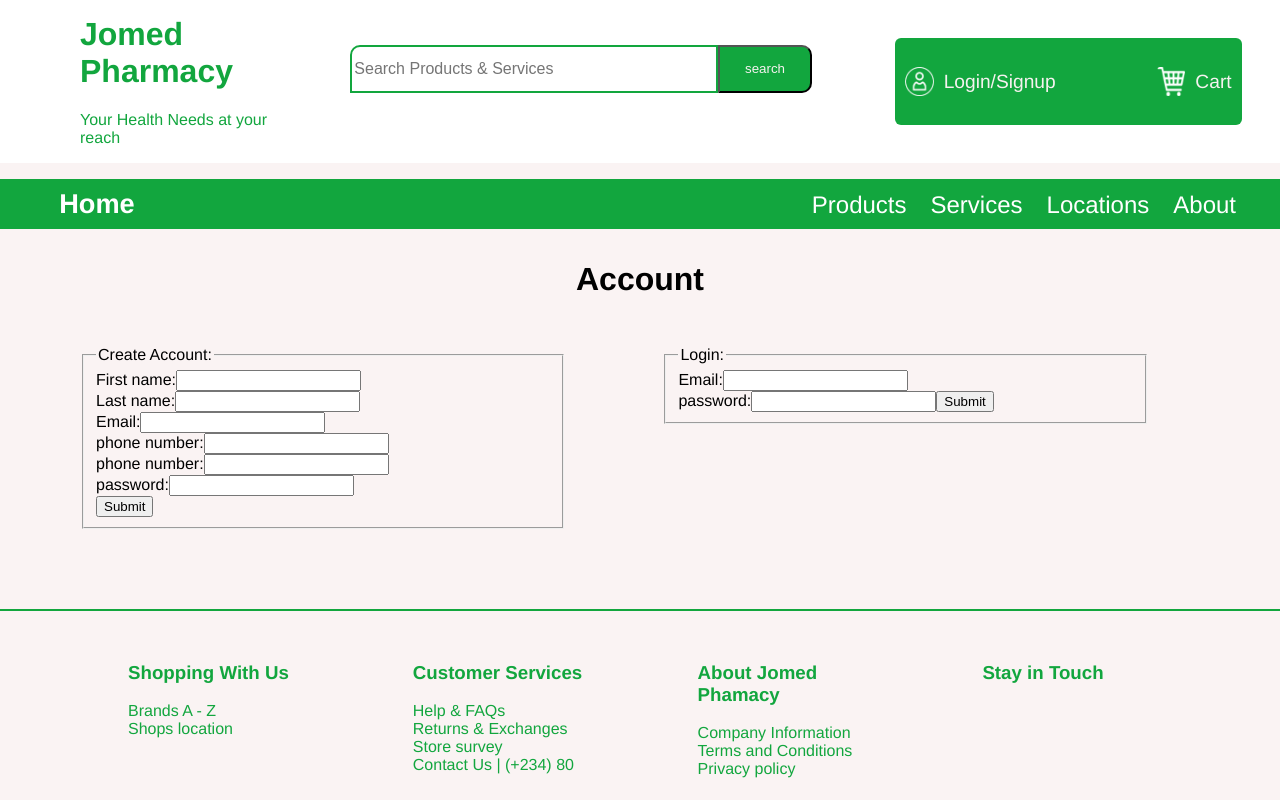
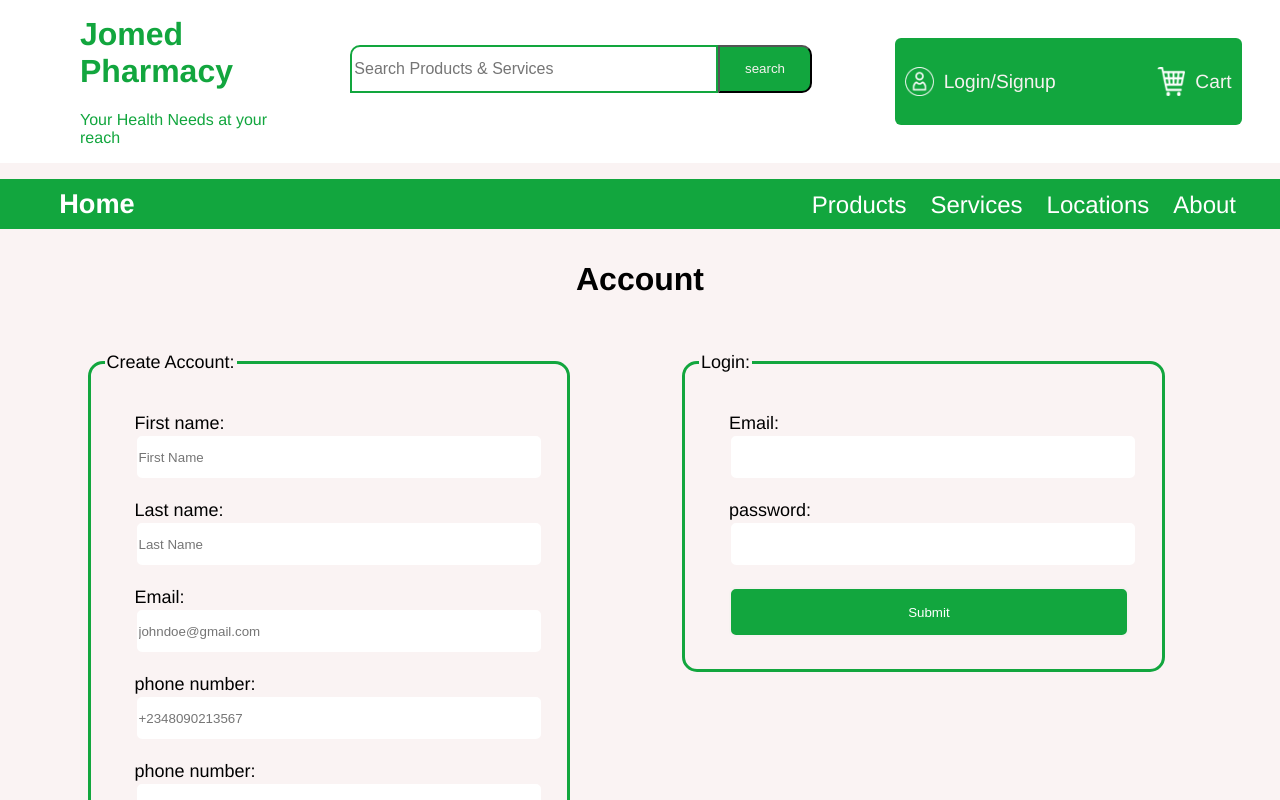
Before and after one commit to mitchel-okomor/jomedpharmacy, a Next.js app: page /account in a window 1280 px wide. Shown: the top 800 px of the page. Built offline with nearby package versions, Linux system fonts and the light colour scheme.

Commit message:
added style to form

```diff
--- a/components/main.module.scss
+++ b/components/main.module.scss
@@ -18,7 +18,7 @@ justify-content: center;
 margin: auto;
 width: 100%;
 div{
-background-color: rgba(0, 0, 0, 0.6);
+background-color: rgba(0, 0, 0, 0.2);
 opacity: 0.7;
 font-size: 2em;
 width: 100%;
--- a/pages/account.js
+++ b/pages/account.js
@@ -10,36 +10,36 @@ const Account = (props)=>{
 <form className={css.signup}>
  <fieldset>
   <legend>Create Account:</legend>
-  <label for="fname">First name:</label>
-  < input type="text" id="fname" name="fname" />
+  <label for="fname">First name:</label> <br />
+  < input type="text" id="fname" name="fname" placeholder="First Name" required/>
   <br />
-  <label for="lname">Last name:</label>
-  <input type="text" id="lname" name="lname" />
+  <label for="lname">Last name:</label> <br />
+  <input type="text" id="lname" name="lname" placeholder="Last Name" required/>
   <br />
-  <label for="email">Email:</label>
-  <input type="email" id="email" name="email" />
+  <label for="email">Email:</label> <br />
+  <input type="email" id="email" name="email" placeholder="johndoe@gmail.com" required/>
   <br />
-  <label for="number">phone number:</label>
-  <input type="number" id="number" name="number" />
+  <label for="number">phone number:</label> <br/>
+  <input type="number" id="number" name="number" placeholder="+2348090213567" required/>
   <br />
-  <label for="number">phone number:</label>
-  <input type="number" id="number" name="number" />
+  <label for="number">phone number:</label> <br />
+  <input type="number" id="number" name="number" placeholder="4, johnson Street, balogun, Lagos" required />
   <br />
-  <label for="password">password:</label>
-  <input type="password" id="password" name="passweord" />
+  <label for="password">password:</label> <br />
+  <input type="password" id="password" name="passweord" required/>
   <br />
-  <input type="submit" value="Submit" />
+  <button>Submit</button>
  </fieldset>
 </form>
 <form className={css.login}>
  <fieldset>
   <legend>Login:</legend>
-  <label for="email">Email:</label>
+  <label for="email">Email:</label> <br />
   <input type="email" id="email" name="email" />
   <br />
-  <label for="password">password:</label>
+  <label for="password">password:</label> <br />
   <input type="password" id="password" name="passweord" />
-  <input type="submit" value="Submit" />
+  <button>Submit</button>
  </fieldset>
 </form>
 </div>
--- a/pages/account.module.scss
+++ b/pages/account.module.scss
@@ -12,8 +12,46 @@ text-align: center;
 display: flex;
 }
 form{
+
+
+    font-size: large;
     width: 40%;
     margin: 3em;
+  fieldset{
+      padding-top: 40px;
+      border: medium solid $primary-color;
+      border-radius: 15px;
+
+legend{
+        border-radius: 5px;
+
+    }
+    input{
+        height: 40px;
+        width: 400px;
+        margin-bottom: 20px;
+        margin-left: 30px;
+        border: 2px solid $layout-color;
+        border-radius: 7px;
+    }
+    label{
+        margin-left: 30px;
+    }
+
+    button{
+        height: 50px;
+        width: 400px;
+        margin-bottom: 20px;
+        margin-left: 30px;
+        color: white;
+        background-color: $primary-color;
+        border: 2px solid $layout-color;
+        border-radius: 7px;
+    }
+    }
+
+
+
 }
 
 }
--- a/pages/styles.scss
+++ b/pages/styles.scss
@@ -21,3 +21,15 @@ a:visited {color: $layout-color;}
 a:hover {color: white;
 background-color: $primary-color;
 }
+
+/* Chrome, Safari, Edge, Opera */
+input::-webkit-outer-spin-button,
+input::-webkit-inner-spin-button {
+  -webkit-appearance: none;
+  margin: 0;
+}
+
+/* Firefox */
+input[type=number] {
+  -moz-appearance: textfield;
+}
```
